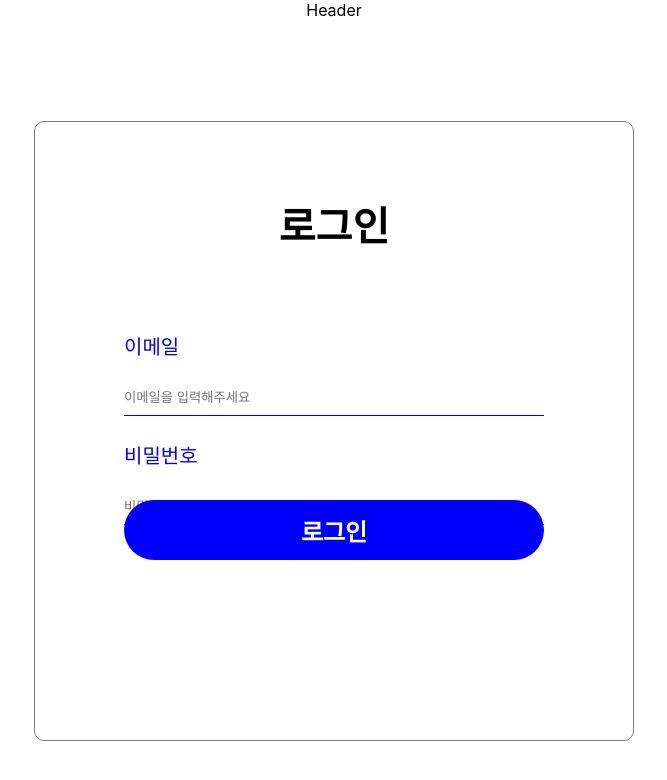
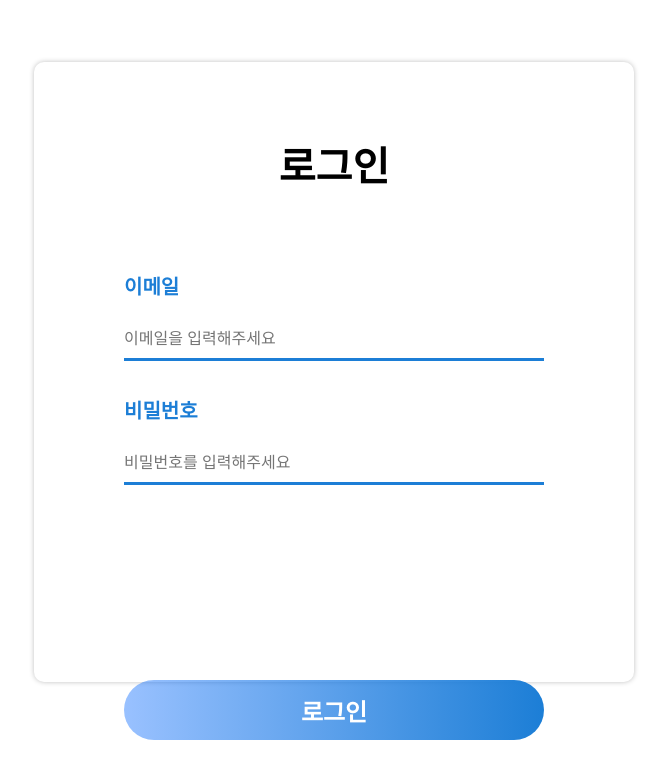
Before and after one commit to DSM-ROC/DSM-ROC_FrontEnd-V2, a React (Create React App) app: page /login in a window 1280 px wide. Shown: the top 780 px of the page, without its empty margins (306-973 px from the left). Built offline with nearby package versions, Linux system fonts and the light colour scheme.

Commit message:
UPDATE : login

```diff
--- a/src/pages/login.tsx
+++ b/src/pages/login.tsx
@@ -1,22 +1,28 @@
 import styled from 'styled-components';
+import { theme } from 'styles/theme';
 
 const Login = (): JSX.Element => {
   return (
     <>
       <LoginPage>
-        <Head>Header</Head>
         <LoginWrapper>
           <LoginForm>
             <b>로그인</b>
           </LoginForm>
           <LoginBox>
-            <EmailForm>이메일</EmailForm>
+            <EmailForm>
+              <b>이메일</b>
+            </EmailForm>
             <Email placeholder="이메일을 입력해주세요" />
             <InputForm>
-              <PwForm>비밀번호</PwForm>
+              <PwForm>
+                <b>비밀번호</b>
+              </PwForm>
               <PassWord placeholder="비밀번호를 입력해주세요" />
             </InputForm>
-            <LoginBtn><b>로그인</b></LoginBtn>
+            <LoginBtn>
+              <b>로그인</b>
+            </LoginBtn>
           </LoginBox>
         </LoginWrapper>
       </LoginPage>
@@ -27,28 +33,18 @@ const Login = (): JSX.Element => {
 export default Login;
 
 const LoginPage = styled.div`
-  width: 100vw;
-  height: 100vh;
   display: flex;
   align-items: center;
-  justify-content: center;
-`;
-const Head = styled.div`
-  width: 1512px;
-  height: 130px;
-  position: fixed;
-  top: 0;
-  display: flex;
   justify-content: center;
 `;
 const LoginWrapper = styled.div`
   width: 600px;
   height: 620px;
   border-radius: 10px;
-  border: solid 1px #808080;
   display: flex;
   justify-content: center;
   margin-top: 62px;
+  box-shadow: 0px 0px 5px rgba(0, 0, 0, 0.25);
 `;
 const LoginForm = styled.div`
   font-size: 40px;
@@ -62,48 +58,54 @@ const LoginBox = styled.div`
   height: 340px;
 `;
 const EmailForm = styled.div`
-  color: blue;
+  color: ${theme.mainBlueColor};
   font-size: 20px;
   margin-bottom: 30px;
 `;
 const Email = styled.input`
   border: none;
-  border-bottom: 1px blue solid;
+  border-bottom: 3px ${theme.mainBlueColor} solid;
   display: flex;
   position: absolute;
   width: 420px;
   padding-bottom: 10px;
   outline: none;
+  font-size: 16px;
 `;
-
 const PwForm = styled.div`
-  color: blue;
+  color: ${theme.mainBlueColor};
   font-size: 20px;
   margin-bottom: 30px;
 `;
 const PassWord = styled.input`
   border: none;
-  border-bottom: 1px blue solid;
+  border-bottom: 3px ${theme.mainBlueColor} solid;
   display: flex;
   position: absolute;
   width: 420px;
   padding-bottom: 10px;
   outline: none;
+  font-size: 16px;
 `;
 const InputForm = styled.div`
   position: relative;
-  top: 50px;
+  top: 65px;
 `;
 const LoginBtn = styled.button`
   width: 420px;
   height: 60px;
   border-radius: 33px;
   border: none;
-  background-color: blue;
+  background-color: ${theme.mainBlueColor};
   justify-content: center;
   align-items: center;
   position: absolute;
-  bottom: 240px;
+  top: 680px;
   color: white;
   font-size: 24px;
+  background: linear-gradient(
+    To right,
+    rgba(0, 100, 255, 0.4),
+    ${theme.mainBlueColor}
+  );
 `;
```
